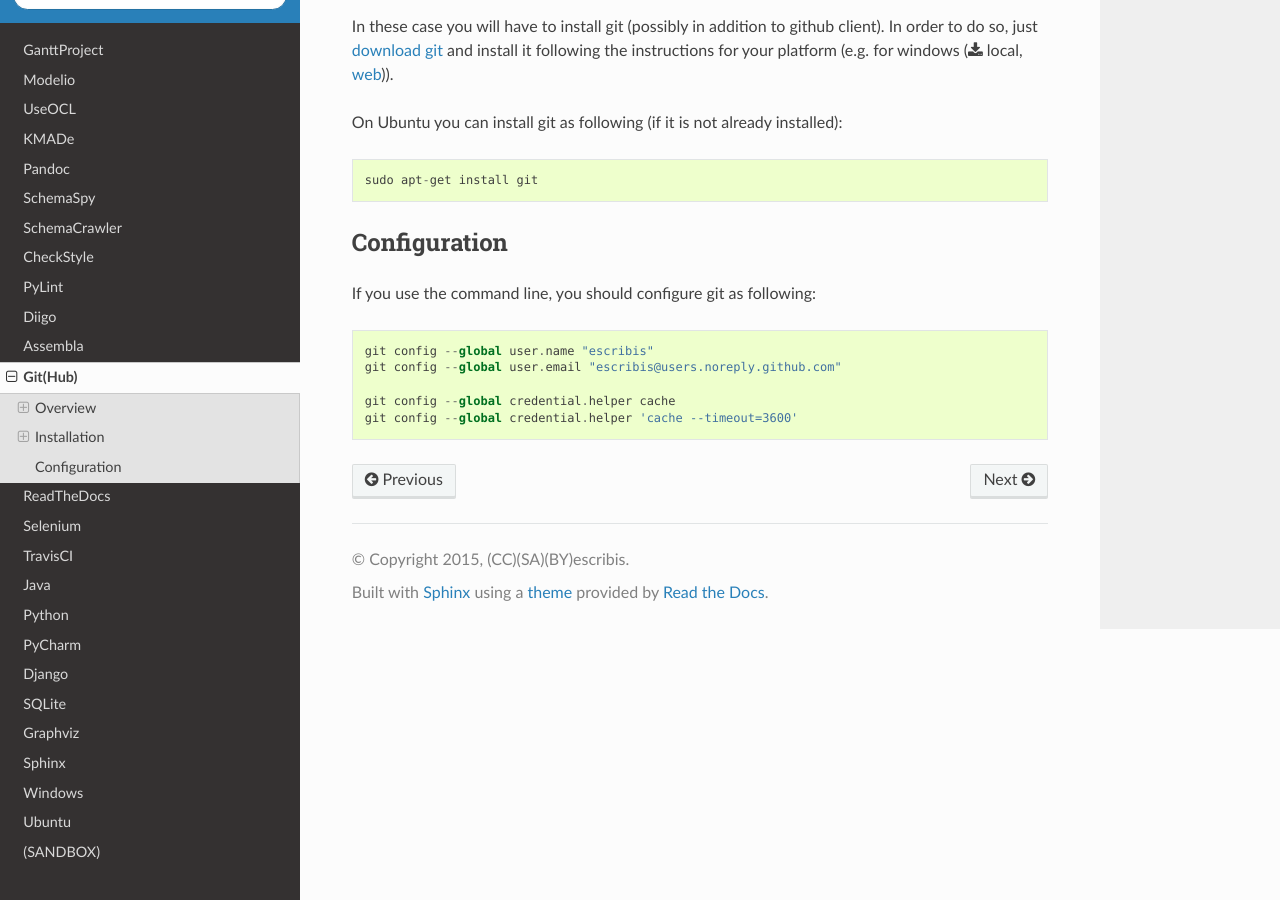
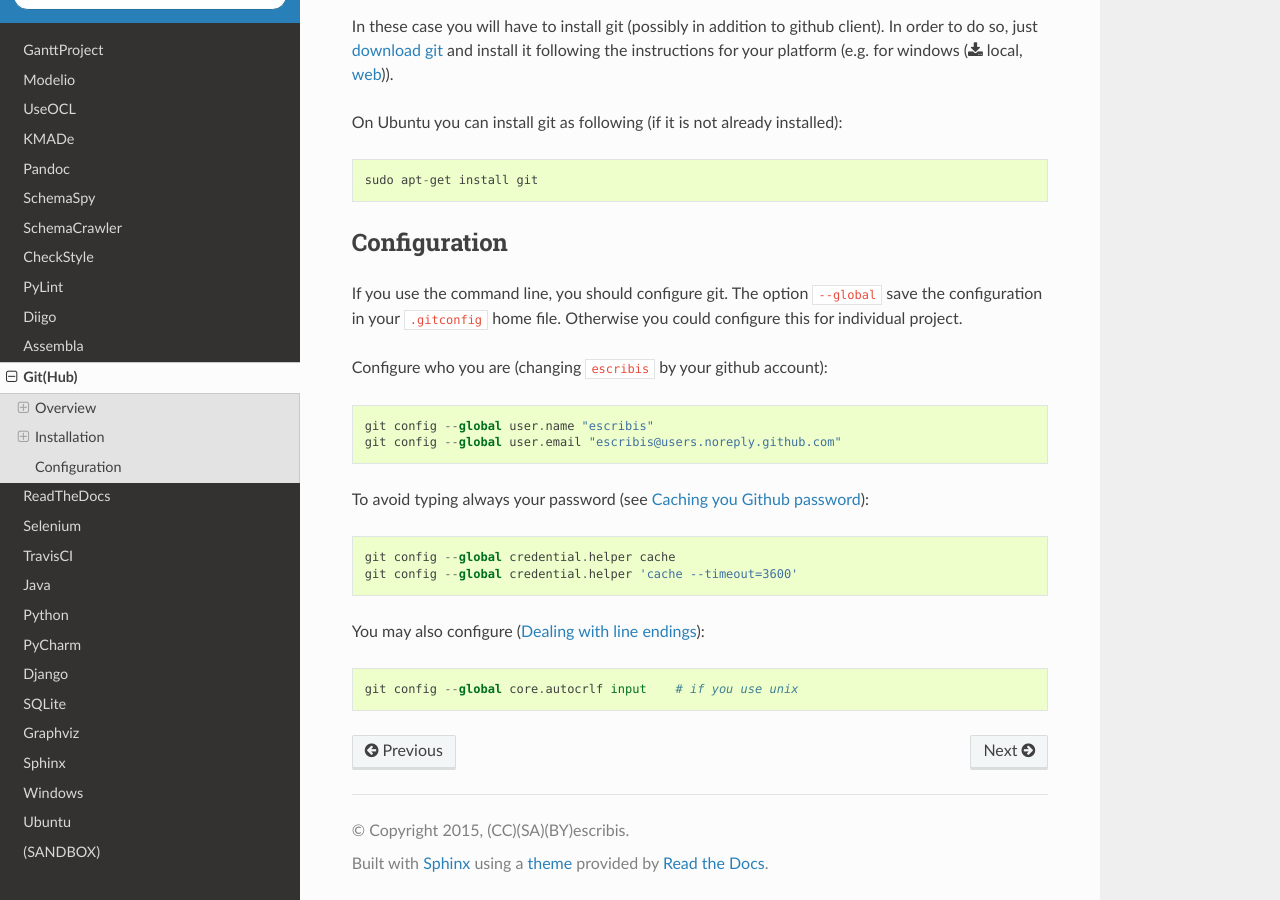
Before and after one commit to ScribesZone/ScribesTools, a Sphinx documentation site: the page built from docs/github/index.rst, in a window 1280 px wide and 900 px high, scrolled down 6286 px. Built offline with Sphinx 7.4.7 and the Read the Docs theme 2.0.0, drawn with Linux system fonts in a browser that asks for light colours; pages that are not in the unit, such as notebooks, are missing from menus.

Commit message:
add more config options

```diff
--- a/docs/github/index.rst
+++ b/docs/github/index.rst
@@ -187,14 +187,23 @@ On Ubuntu you can install git as following (if it is not already installed)::
 Configuration
 -------------
 
-If you use the command line, you should configure git as following::
+If you use the command line, you should configure git. The option ``--global``
+save the configuration in your ``.gitconfig`` home file. Otherwise you could
+configure this for individual project.
+
+Configure who you are (changing ``escribis`` by your github account)::
 
     git config --global user.name "escribis"
     git config --global user.email "escribis@users.noreply.github.com"
 
+To avoid typing always your password (see `Caching you Github password`_)::
+
     git config --global credential.helper cache
     git config --global credential.helper 'cache --timeout=3600'
 
+You may also configure (`Dealing with line endings`_)::
+
+    git config --global core.autocrlf input    # if you use unix
 .. ............................................................................
 
 .. _Git: http://en.wikipedia.org/wiki/Git_%28software%29
@@ -206,6 +215,13 @@ If you use the command line, you should configure git as following::
 .. _SVN: http://en.wikipedia.org/wiki/Apache_Subversion
 .. _`SourceTree home page`: https://www.atlassian.com/software/sourcetree
 
+.. _`
+.. _`Caching you Github password`:
+    https://help.github.com/articles/caching-your-github-password-in-git/
+
+.. _`Dealing with line endings`:
+    https://help.github.com/articles/dealing-with-line-endings/
+
 .. |GithubClientWindows| replace::
     (:download:`local<../../res/github/downloads/Win/GitHubSetup.exe>`,
     `web <https://github-windows.s3.amazonaws.com/GitHubSetup.exe>`__)
```
